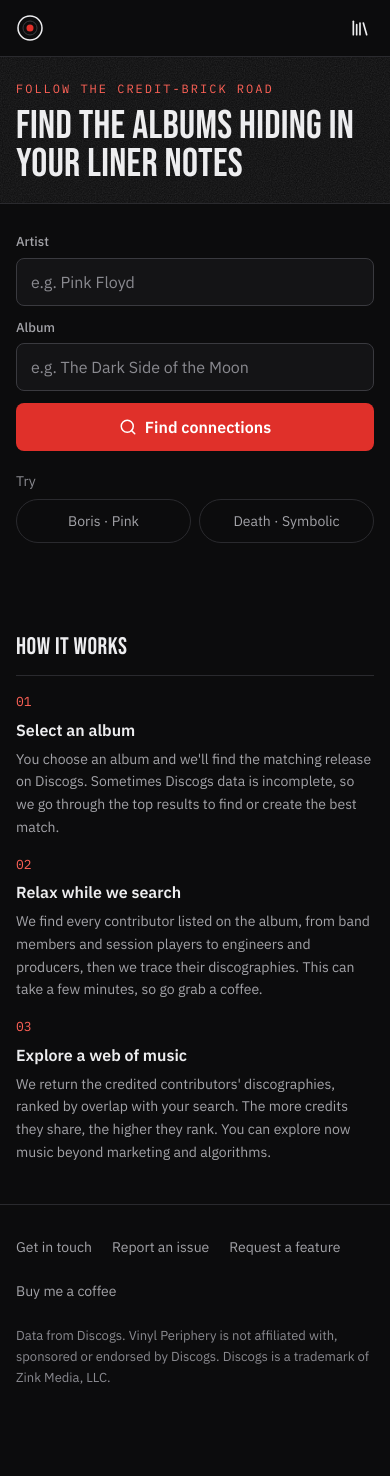
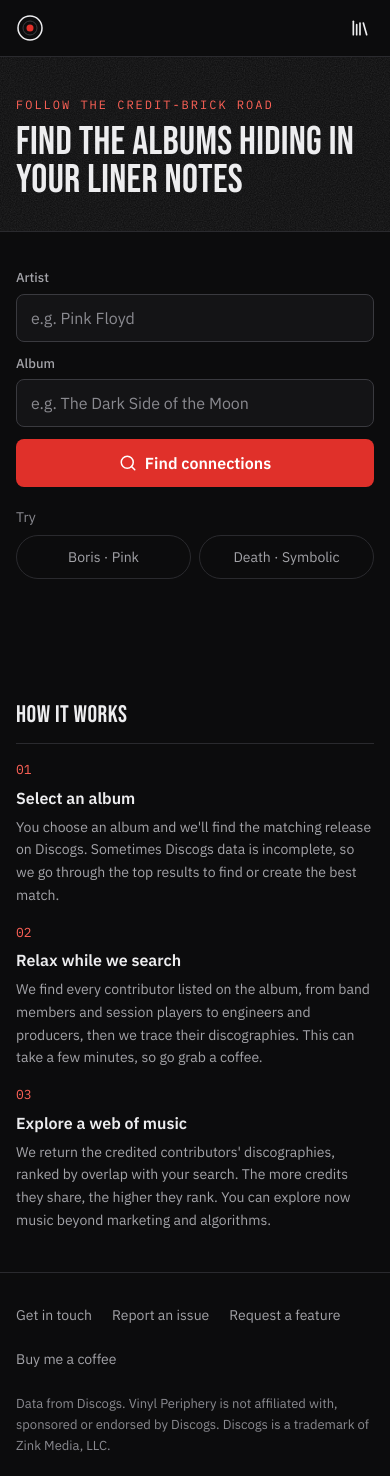
Before and after one commit to EricLusk-Jopson/vinyl-periphery, a React (Vite) app in the folder frontend/: page / in a window 390 px wide. Before the commit the page ends 1408 px from the top, so only its background shows below. Built offline with nearby package versions, Linux system fonts and the light colour scheme.

Commit message:
Give the phone hero more room
Taller intro band (40px above, 32px below), 36px above the form, and How
it works starts lower.

Co-Authored-By: Claude Opus 5.5 <noreply@anthropic.com>
Claude-Session: https://claude.ai/code/session_01K4NFtoaoySDEqwrVQDrtKo

```diff
--- a/frontend/src/components/home/Hero.tsx
+++ b/frontend/src/components/home/Hero.tsx
@@ -104,19 +104,19 @@ export const Hero: React.FC<HeroProps> = (formProps) => {
     <section className="relative overflow-hidden md:border-b">
       <Grain className="hidden opacity-[0.14] md:block" />
       <div className="relative mx-auto max-w-[1200px] md:flex md:flex-col md:gap-6 md:px-6 md:pb-16 md:pt-12 lg:gap-7 lg:pb-24 lg:pt-16">
-        <div className="relative flex flex-col gap-2.5 overflow-hidden border-b px-4 pb-5 pt-6 md:contents md:border-0 md:p-0">
+        <div className="relative flex flex-col gap-2.5 overflow-hidden border-b px-4 pb-8 pt-10 md:contents md:border-0 md:p-0">
           <Grain className="opacity-[0.14] md:hidden" />
           <div className="relative flex flex-col gap-2.5 md:contents">
             <Intro />
           </div>
         </div>
 
-        <div className="px-4 pb-5 pt-7 md:mt-3 md:max-w-[920px] md:p-0">
+        <div className="px-4 pb-5 pt-9 md:mt-3 md:max-w-[920px] md:p-0">
           <SearchForm ref={formRef} variant="hero" {...formProps} />
         </div>
 
         {mobileExamples.length > 0 && (
-          <div className="flex flex-col gap-2 px-4 pb-8 md:hidden">
+          <div className="flex flex-col gap-2 px-4 pb-10 md:hidden">
             <span className="text-sm text-faint">Try</span>
             <div className="grid grid-cols-2 gap-2">
               {mobileExamples.map((example) => (
--- a/frontend/src/components/home/HowItWorks.tsx
+++ b/frontend/src/components/home/HowItWorks.tsx
@@ -19,7 +19,7 @@ export const HowItWorks: React.FC = () => (
   <section
     id="how"
     aria-labelledby="how-heading"
-    className="mx-auto w-full max-w-[1200px] scroll-mt-4 px-4 pb-10 pt-14 md:px-6 md:pb-24 md:pt-14"
+    className="mx-auto w-full max-w-[1200px] scroll-mt-4 px-4 pb-10 pt-20 md:px-6 md:pb-24 md:pt-14"
   >
     <h2
       id="how-heading"
```
